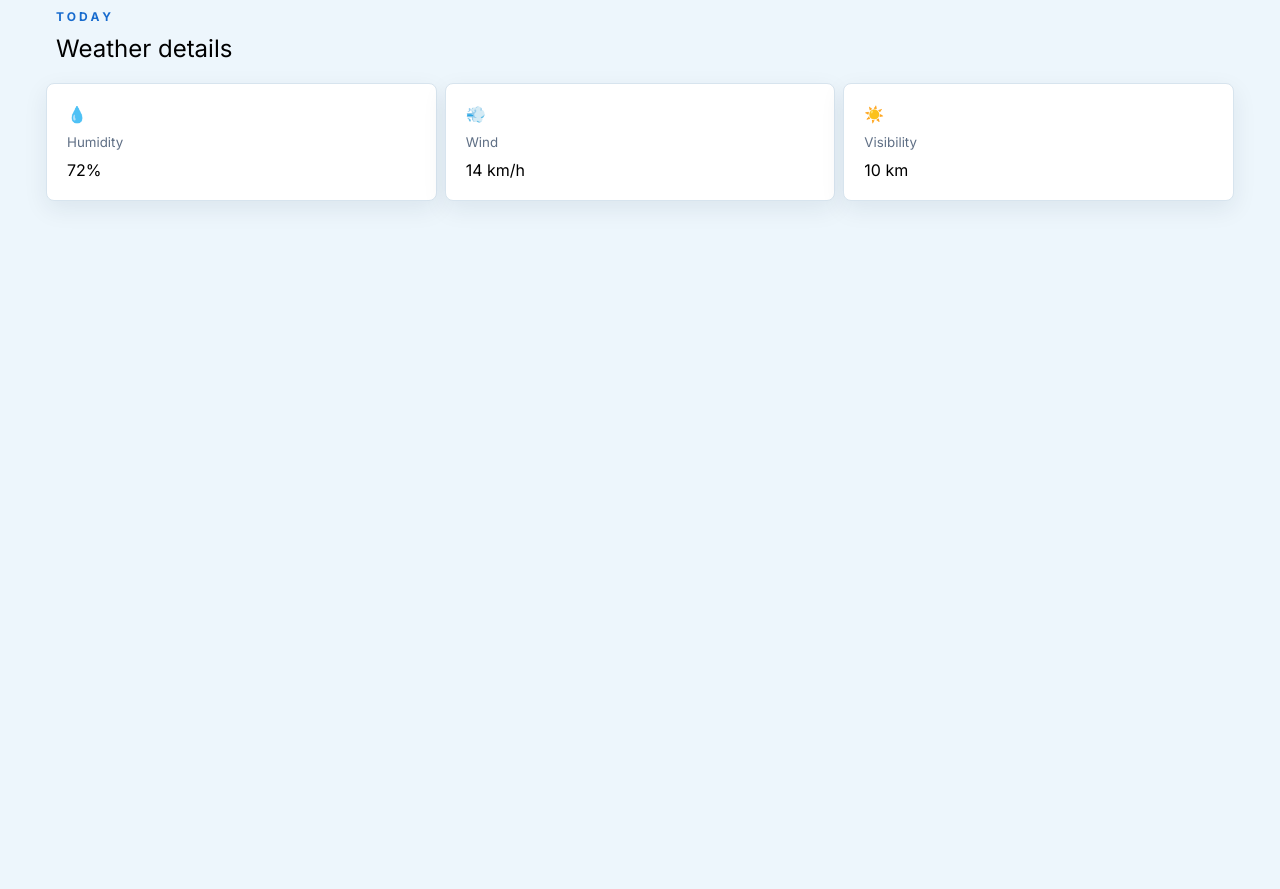
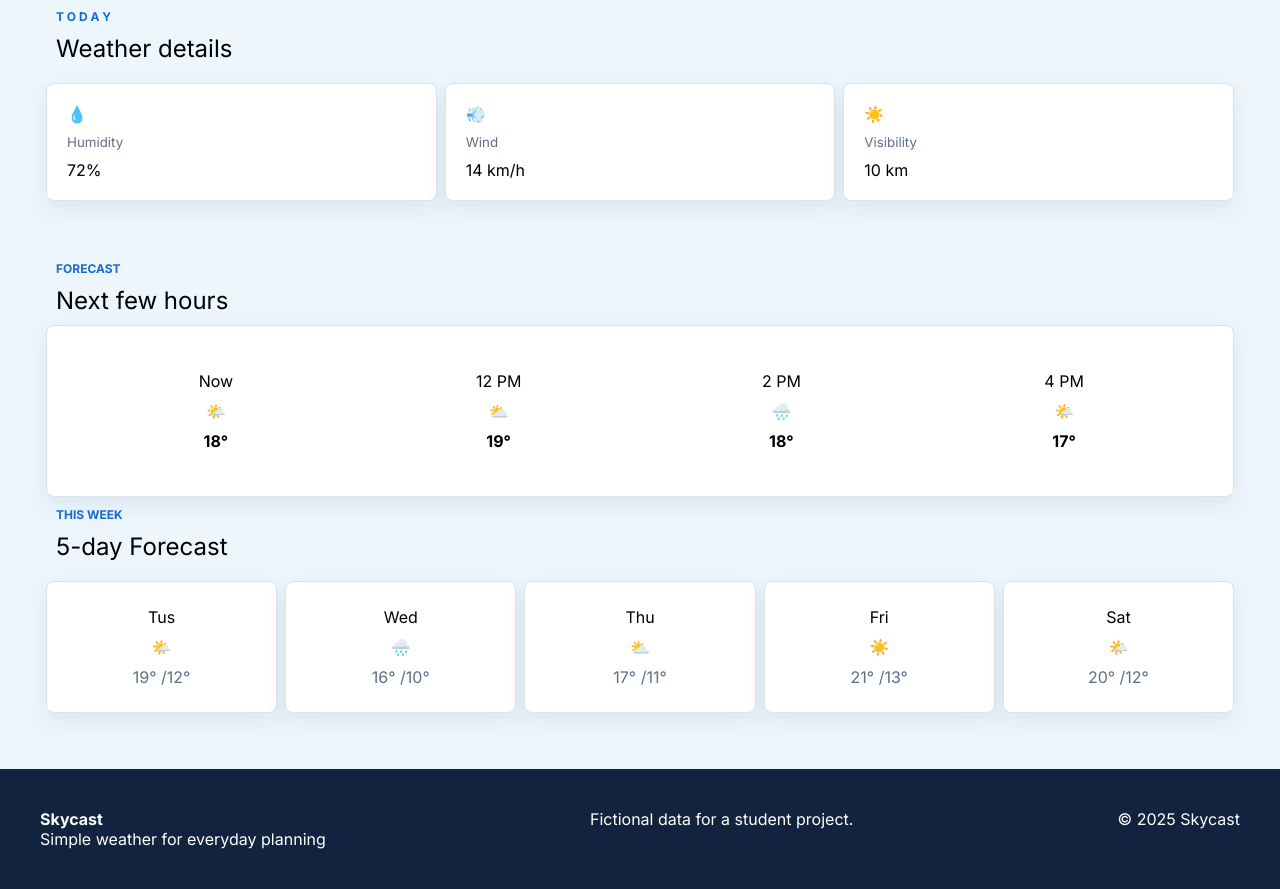
Before and after one commit to sondosalrahbi-prog/practice8.1, a plain HTML site: page index.html in a window 1280 px wide. Shown: the part 500-1389 px from the top of the page. Before the commit the page ends 800 px from the top, so only its background shows below. Drawn offline with Linux system fonts and the light colour scheme.

Commit message:
update17nov

```diff
--- a/index.html
+++ b/index.html
@@ -54,7 +54,7 @@
                     <small>Feels like 17°C</small>
                 </div>
             </div>
-
+<span class="update">Update 10:30</span>
         </section>
 
         <section class="Weather-details">
@@ -81,7 +81,89 @@
                 </div>
             </div>
         </section>
+
+
+        <section>
+            <div>
+                <p class="text-day">FORECAST</p>
+                <p class="text-wd">Next few hours</p>
+            </div>
+            <div class="div-next">
+                <div class="div-next-details now">
+                    <p>Now</p>
+                    <p>🌤️</p>
+                    <p class="p">18°</p>
+                </div>
+                <div class="div-next-details">
+                    <p>12 PM</p>
+                    <p>⛅</p>
+                    <p class="p">19°</p>
+                </div>
+                <div class="div-next-details">
+                    <p>2 PM</p>
+                    <p>🌧️</p>
+                    <p class="p">18°</p>
+                </div>
+                <div class="div-next-details">
+                    <p>4 PM</p>
+                    <p>🌤️</p>
+                    <p class="p">17°</p>
+                </div>
+            </div>
+
+        </section>
+
+        <section>
+            <div>
+                <p class="text-day">THIS WEEK</p>
+                <p class="text-wd">5-day Forecast</p>
+            </div>
+
+            <div class="this-week">
+                <div class="week">
+                    <p>Tus</p>
+                    <p>🌤️</p>
+                    <p class="week-p">19° /12° </p>
+                </div>
+                <div class="week">
+                    <p>Wed</p>
+                    <p>🌧️</p>
+                    <p class="week-p">16° /10° </p>
+                </div>
+                <div class="week">
+                    <p>Thu</p>
+                    <p>⛅</p>
+                    <p class="week-p">17° /11° </p>
+                </div>
+                <div class="week">
+                    <p>Fri</p>
+                    <p>☀️</p>
+                    <p class="week-p">21° /13° </p>
+                </div>
+                <div class="week">
+                    <p>Sat</p>
+                    <p>🌤️</p>
+                    <p class="week-p">20° /12° </p>
+                </div>
+            </div>
+        </section>
     </main>
+
+
+    <footer class="footer">
+        <div>
+            <b>Skycast</b>
+            <p>
+                Simple weather for everyday planning
+            </p>
+        </div>
+        <div>
+            Fictional data for a student project.
+        </div>
+        <div>
+            <p>© 2025 Skycast</p>
+        </div>
+    </footer>
 </body>
 
 </html>
--- a/style.css
+++ b/style.css
@@ -19,6 +19,8 @@ body {
     padding: 24px 64px;
     border: 1px solid #D7E4EE;
     background-color: var(--white);
+    flex-grow: 1;
+    gap: 16px;
 }
 
 .logo {
@@ -64,8 +66,8 @@ a {
 form {
     display: flex;
     justify-content: center;
-    flex-wrap: 1px;
     gap: 8px;
+    flex-grow: 1;
 }
 
 nav a {
@@ -107,10 +109,20 @@ main {
     border-radius: 8px;
     background-color: var(--white);
     box-shadow: 0px 8px 24px 0px #12233F14;
+position: relative;
+}
+
+.update{
+    background-color: var(--flashbleu);
+    color: var(--white);
+    border-radius: 999px;
+    padding: 15px;
+    position: absolute;
+    right: 20px;
+    top:-15px;
+    box-shadow: 0px 8px 24px 0px #12233F14;
 
 }
-
-
 .Ctop,
 .Cbottom {
     display: flex;
@@ -203,8 +215,83 @@ small {
 .div small {
     margin: 10px 0;
     display: block;
+    transition: tranform .5s, box-shadow .5s;
 }
 
 .div:hover {
     box-shadow: 0px 4px 10px 0px var(--gray);
+    transform: translateY(-10px);
 }
+
+.div-next {
+    background-color: var(--white);
+    border: 1px solid #D7E4EE;
+    border-radius: 8px;
+    display: flex;
+    justify-content: space-between;
+    gap: 5px;
+    padding: 10px 30px;
+    box-shadow: 0px 8px 24px 0px #12233F14;
+
+}
+
+.div-next-details {
+    margin: 10px;
+    background-color: var(--white);
+    width: 100%;
+    padding: 20px;
+    text-align: center;
+
+}
+
+.div-next-details:hover{
+    border-radius: 8px;
+    background-color: var(--flashbleu);
+    width: 100%;
+    color: var(--white);
+    font-weight: bold;
+
+}
+.div-next-details .p{
+    font-weight: bold;
+}
+.div-next-details p{
+    padding: 5px;
+}
+
+.this-week{
+    display: flex;
+    justify-content: space-between;
+    gap: 8px;
+    text-align: center;
+}
+
+.week{
+      margin: 10px 0;
+    padding: 20px;
+    width: 100%;
+    border: 1px solid #D7E4EE;
+    border-radius: 8px;
+    background-color: var(--white);
+    box-shadow: 0px 8px 24px 0px #12233F14;
+}
+
+.week p{
+    padding: 5px;
+}
+.week:hover{
+      box-shadow: 0px 4px 10px 0px var(--gray);
+    transform: translateY(-10px);
+}
+
+.week-p{
+    color: var(--gray);
+}
+
+.footer{
+    display: flex;
+    justify-content: space-between;
+    background-color: var(--darkblue);
+    color: var(--white);
+    padding: 40px ;
+}
```
